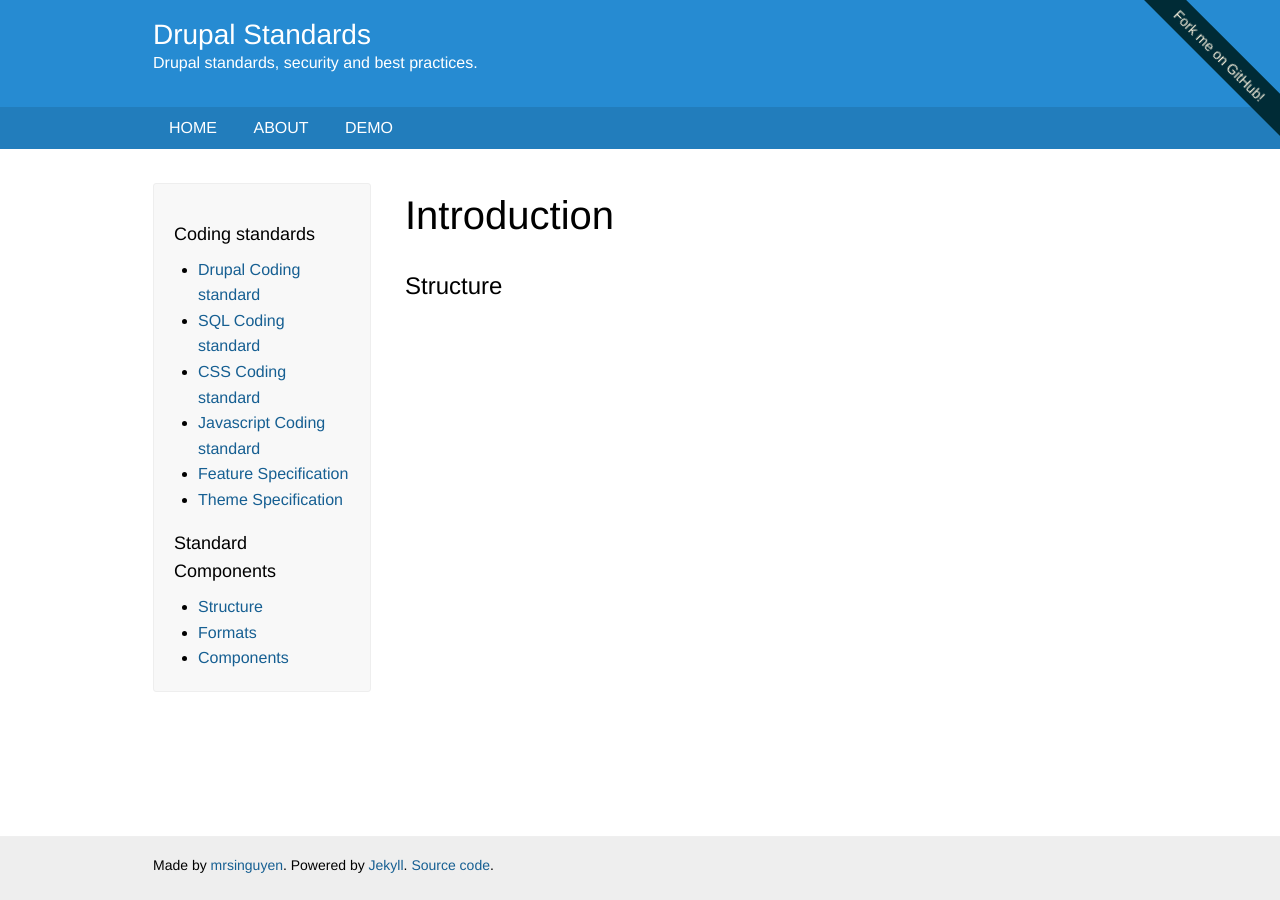
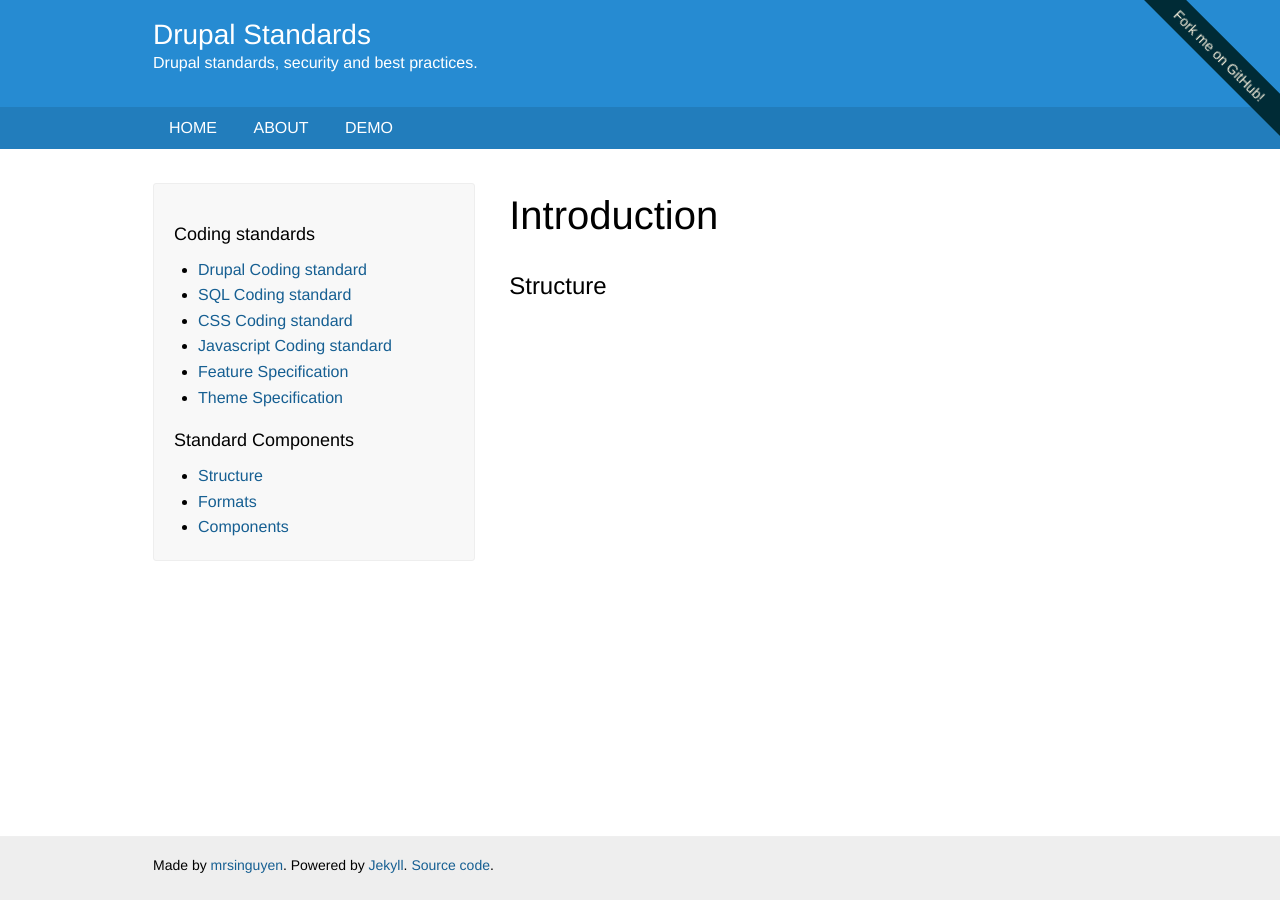
Before and after one commit to mrsinguyen/drupal-standard, a Jekyll site: the page built from index.md, in a window 1280 px wide. Built offline with Jekyll 4.4.1, drawn with Linux system fonts in a browser that asks for light colours; nearby versions of some CDN libraries; library files that are not in the unit come from our copies; Markdown is read by kramdown in place of the engine named in the settings.

Commit message:
Changed grid

```diff
--- a/css/screen.css
+++ b/css/screen.css
@@ -602,19 +602,18 @@
 .layout-sidebar .sidebar {
   display: inline;
   float: left;
-  width: 20.921%;
+  width: 30.921%;
   margin-right: 3.263%;
   margin-left: 3.263%;
 }
 .layout-sidebar div[role="main"] {
   display: inline;
   float: left;
-  width: 69.29%;
+  width: 59.29%;
   margin-right: 3.263%;
   display: inline;
   float: right;
   margin-right: 3.263%;
-  #margin-left: -34px;
 }
 
 body {
```
